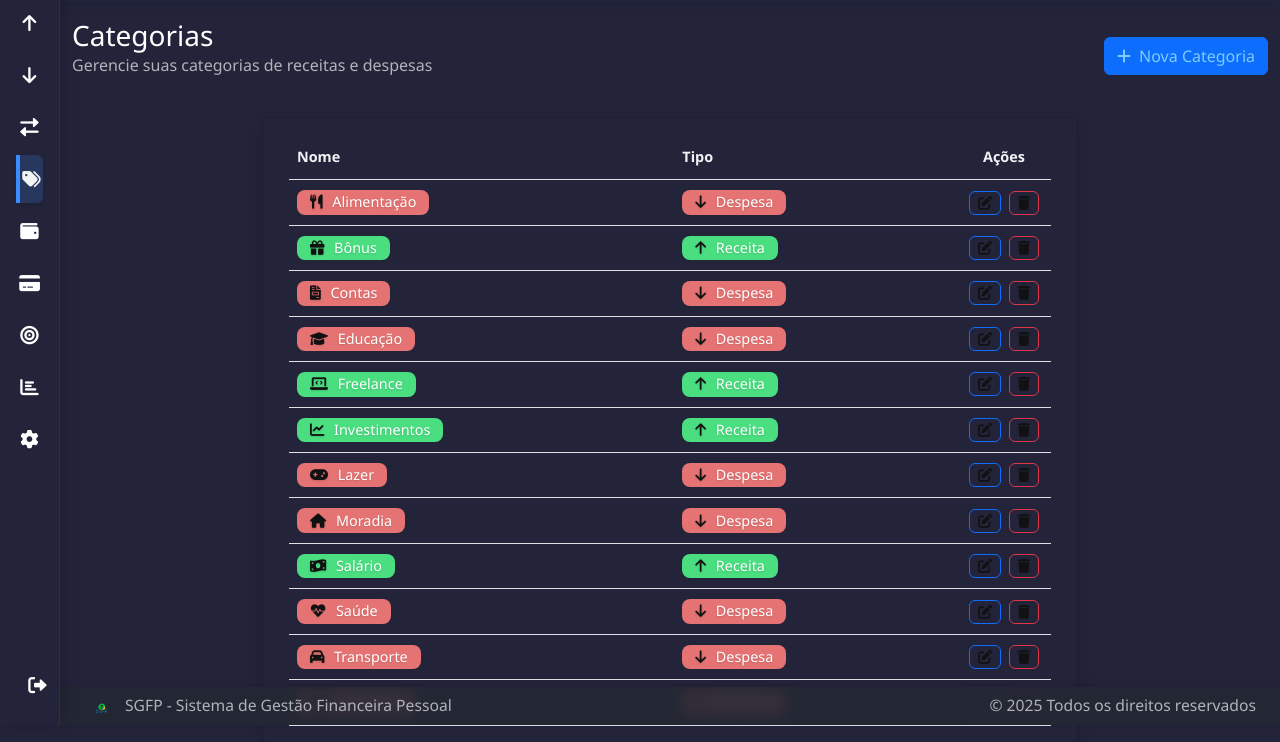
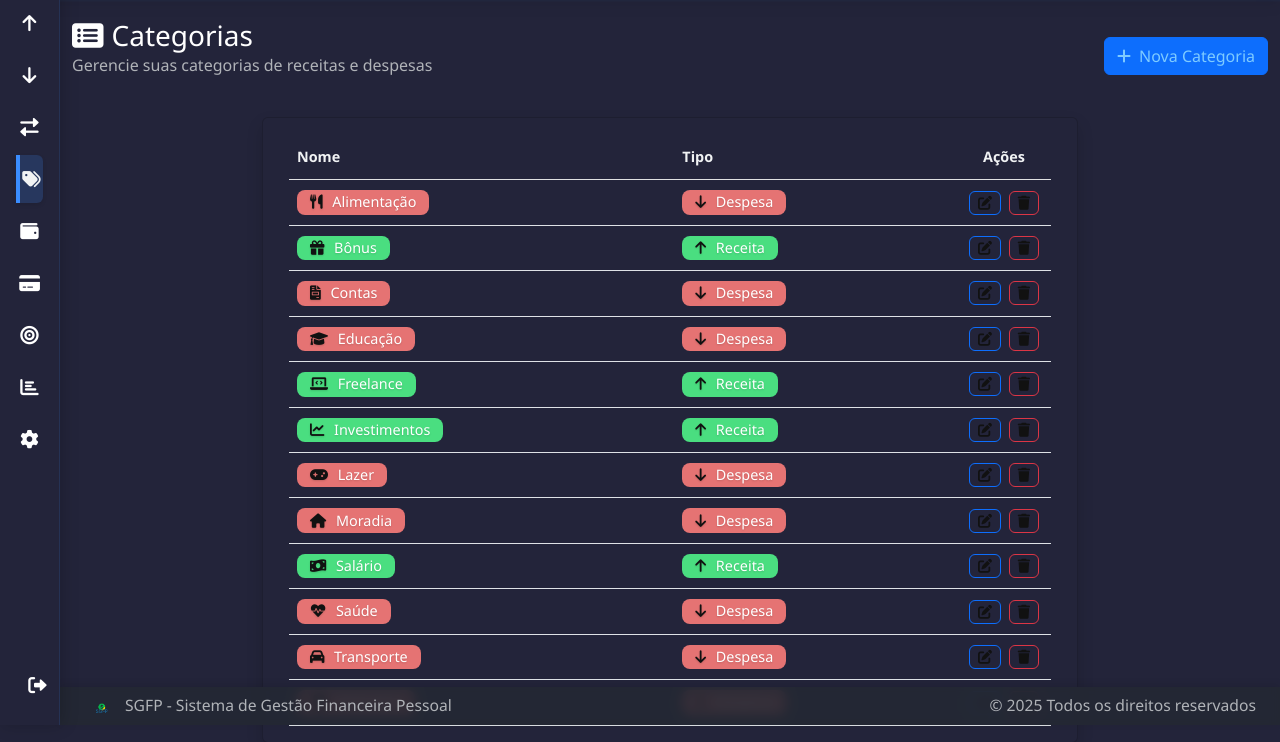
Before and after one commit to Jampierry/SGFP-Web, a Django app: page /categorias/ in a window 1280 px wide. Shown: the part 75-817 px from the top of the page. Run offline with Django 5.2, Linux system fonts and the light colour scheme; a user stored in the database is signed in; data comes from the database, SQL or seed files in the repository; both versions use the stored data as it was after the commit.

Commit message:
Atualização automática: 2025-07-14 15:41:54

```diff
--- a/templates/core/categorias_list.html
+++ b/templates/core/categorias_list.html
@@ -6,7 +6,7 @@
 <div class="container-fluid">
     <div class="d-flex justify-content-between align-items-center mb-4">
         <div>
-            <h1 class="h3 mb-0">Categorias</h1>
+            <h1 class="h3 mb-0"><i class="fas fa-list-alt me-2"></i>Categorias</h1>
             <p class="text-muted">Gerencie suas categorias de receitas e despesas</p>
         </div>
         <a href="{% url 'core:categoria_create' %}" class="btn btn-primary">
```
Also changed, not shown: db.sqlite3.
